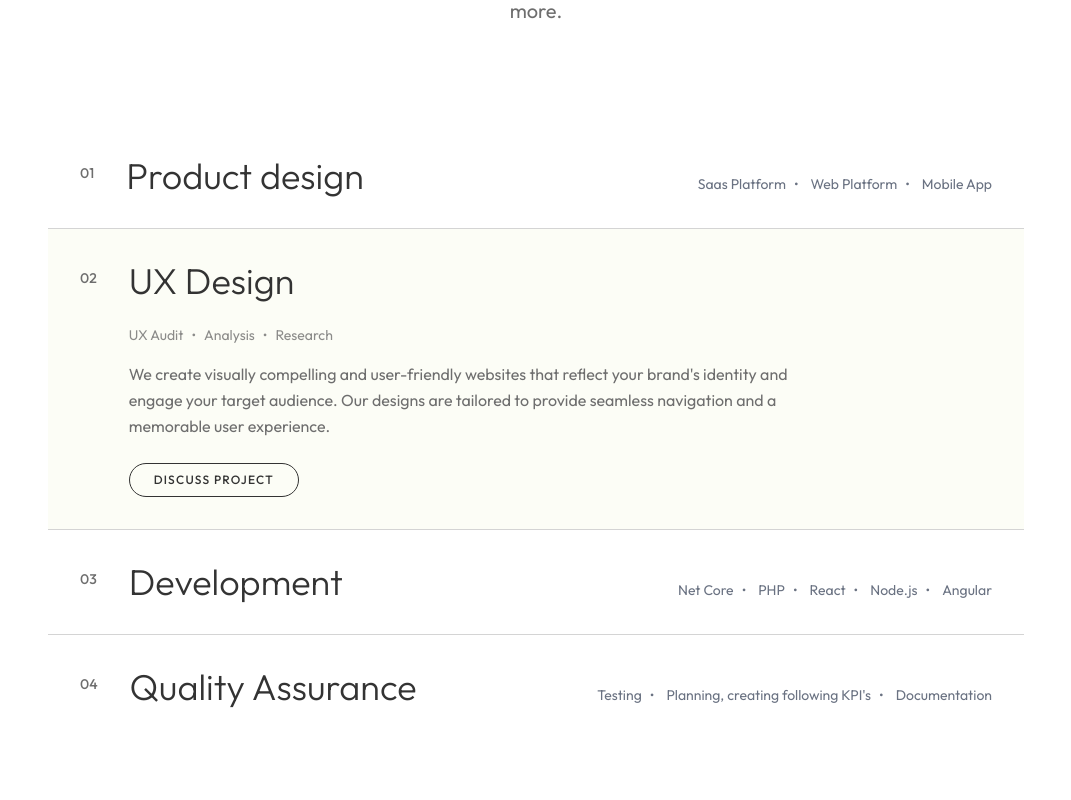
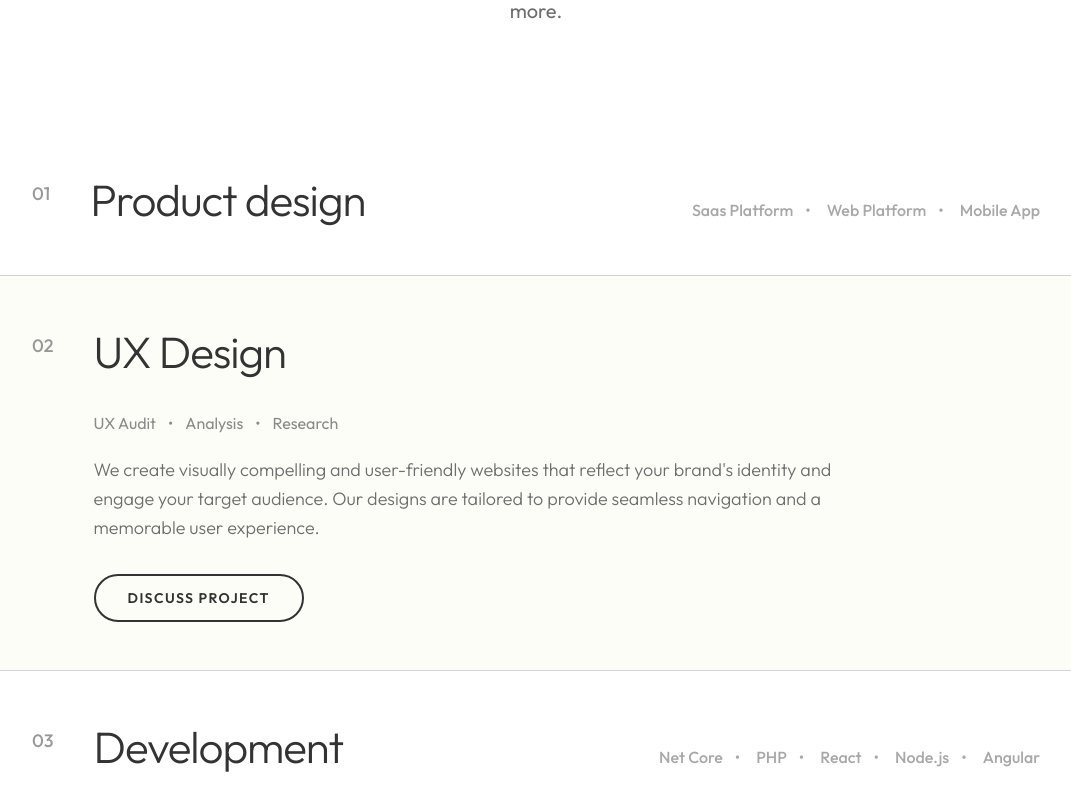
Before and after one commit to Sahil-796/vnp, a Next.js app: page / in a window 1280 px wide. Shown: the part 1240-2040 px from the top of the page, without its empty margins (104-1175 px from the left). Built offline with nearby package versions, Linux system fonts and the light colour scheme.

Commit message:
fix: larger size

```diff
--- a/components/ServiceAccordion.tsx
+++ b/components/ServiceAccordion.tsx
@@ -23,7 +23,7 @@ export function ServiceAccordion({ services }: ServiceAccordionProps) {
     const [activeIndex, setActiveIndex] = useState<number | null>(1); // Default to 2nd item open as per design
 
     return (
-        <div className="w-full max-w-5xl mx-auto px-4 md:px-6 pb-24">
+        <div className="w-full max-w-6xl mx-auto px-4 md:px-8 pb-32">
             <div
                 className="flex flex-col"
                 onMouseLeave={() => setActiveIndex(null)}
@@ -43,12 +43,12 @@ export function ServiceAccordion({ services }: ServiceAccordionProps) {
                         >
                             <div
                                 onMouseEnter={() => setActiveIndex(index)}
-                                className="cursor-pointer py-8 px-4 md:px-8 transition-colors duration-300"
+                                className="cursor-pointer py-8 md:py-12 px-5 md:px-10 transition-colors duration-300"
                             >
-                                <div className="flex flex-col md:flex-row gap-4 md:gap-8 items-start">
+                                <div className="flex flex-col md:flex-row gap-5 md:gap-10 items-start">
                                     {/* Number */}
-                                    <div className="flex-shrink-0 pt-1">
-                                        <span className="text-sm font-medium text-muted-foreground">
+                                    <div className="flex-shrink-0 pt-2">
+                                        <span className="text-base md:text-lg font-medium text-muted-foreground/70">
                                             {indexStr}
                                         </span>
                                     </div>
@@ -56,15 +56,15 @@ export function ServiceAccordion({ services }: ServiceAccordionProps) {
                                     {/* Content */}
                                     <div className="flex-grow w-full">
                                         {/* Header: Title + Bullets */}
-                                        <div className="flex flex-col md:flex-row md:items-baseline justify-between gap-4 w-full">
-                                            <h3 className="text-2xl md:text-4xl font-light text-foreground">
+                                        <div className="flex flex-col md:flex-row md:items-baseline justify-between gap-5 w-full">
+                                            <h3 className="text-3xl md:text-[2.75rem] font-light text-foreground tracking-tight leading-tight">
                                                 {service.title}
                                             </h3>
 
 
-                                            <div className="hidden md:flex flex-wrap gap-2 md:gap-3 text-sm text-gray-500 font-normal mt-2 md:mt-0">
+                                            <div className="hidden md:flex flex-wrap gap-3 md:gap-4 text-sm md:text-base text-muted-foreground/60 font-medium mt-2 md:mt-0">
                                                 {!isActive && service.bullets?.map((bullet, idx) => (
-                                                    <span key={idx} className="after:content-['•'] after:ml-2 last:after:content-none whitespace-nowrap">
+                                                    <span key={idx} className="after:content-['•'] after:ml-3 last:after:content-none whitespace-nowrap">
                                                         {bullet}
                                                     </span>
                                                 ))}
@@ -78,26 +78,26 @@ export function ServiceAccordion({ services }: ServiceAccordionProps) {
                                                     initial={{ height: 0, opacity: 0 }}
                                                     animate={{ height: "auto", opacity: 1 }}
                                                     exit={{ height: 0, opacity: 0 }}
-                                                    transition={{ duration: 0.3, ease: "easeInOut" }}
+                                                    transition={{ duration: 0.4, ease: [0.16, 1, 0.3, 1] }}
                                                     className="overflow-hidden"
                                                 >
-                                                    <div className="pt-4 md:pt-6 max-w-3xl">
-                                                        <div className="flex flex-wrap gap-2 mb-4 text-sm text-muted-foreground/80 font-normal">
+                                                    <div className="pt-5 md:pt-8 max-w-4xl">
+                                                        <div className="flex flex-wrap gap-3 mb-5 text-sm md:text-base text-muted-foreground/80 font-normal">
                                                             {service.bullets?.map((bullet, idx) => (
-                                                                <span key={idx} className="after:content-['•'] after:ml-2 last:after:content-none whitespace-nowrap">
+                                                                <span key={idx} className="after:content-['•'] after:ml-3 last:after:content-none whitespace-nowrap">
                                                                     {bullet}
                                                                 </span>
                                                             ))}
                                                         </div>
 
-                                                        <p className="text-base text-muted-foreground leading-relaxed max-w-2xl mb-6">
+                                                        <p className="text-base md:text-lg text-muted-foreground leading-relaxed max-w-3xl mb-8 font-light">
                                                             {service.desc}
                                                         </p>
 
                                                         {service.cta && (
                                                             <Link
                                                                 href={service.cta.href}
-                                                                className="inline-flex items-center justify-center px-6 py-2 text-xs font-medium tracking-widest uppercase border border-foreground rounded-full hover:bg-foreground hover:text-background transition-colors"
+                                                                className="inline-flex items-center justify-center px-8 py-3 text-sm font-semibold tracking-widest uppercase border-2 border-foreground rounded-full hover:bg-foreground hover:text-background transition-colors"
                                                             >
                                                                 {service.cta.label}
                                                             </Link>
```
